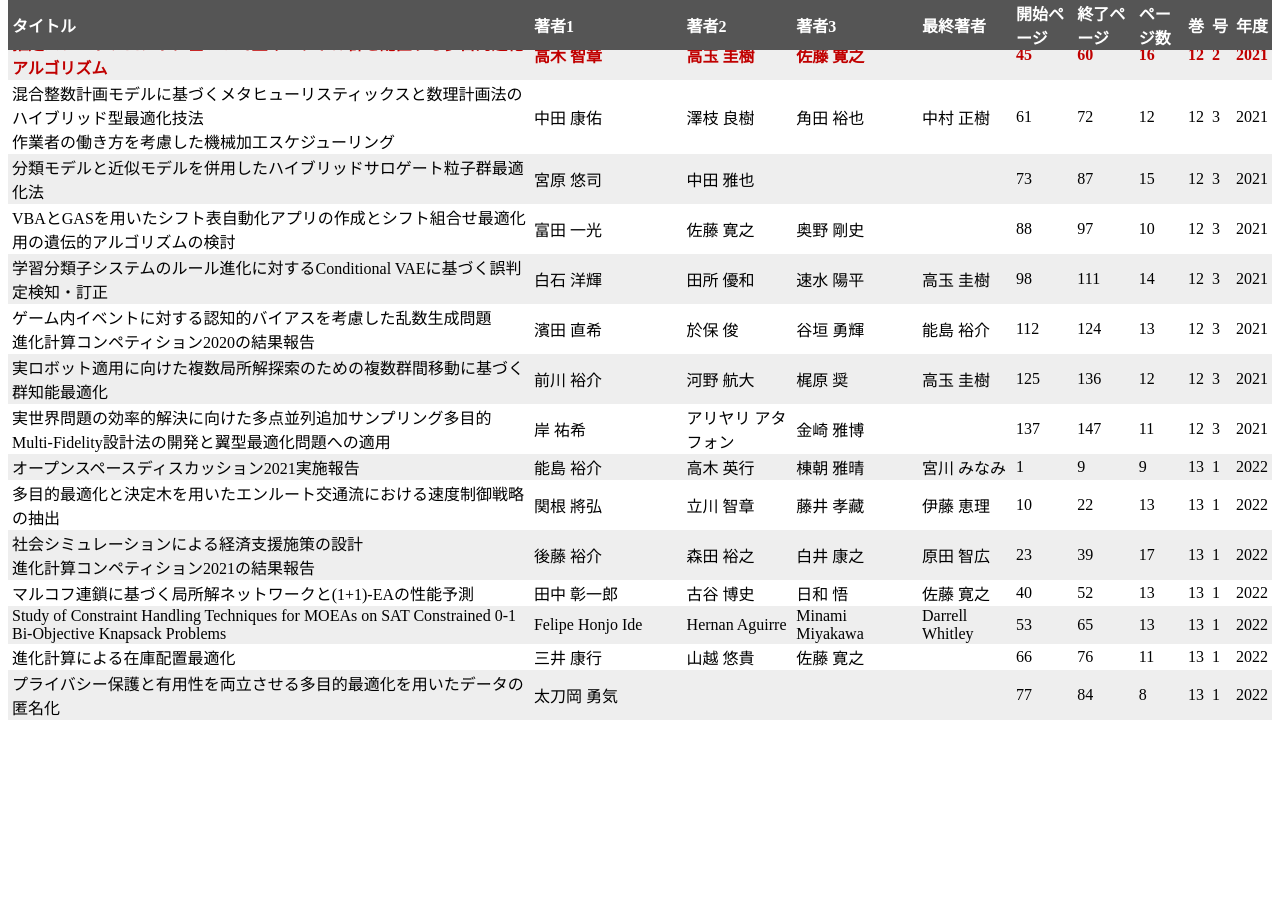
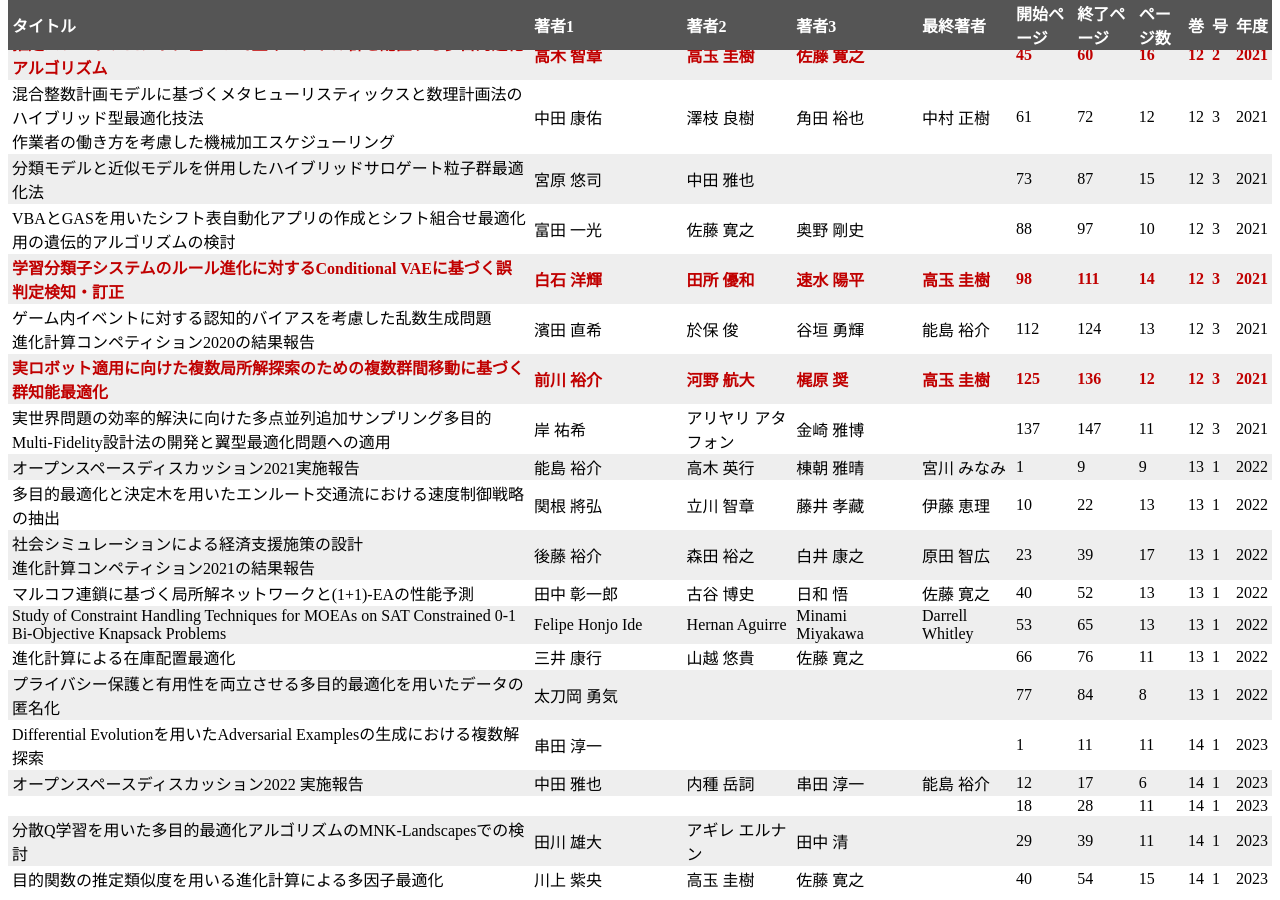
Before and after one commit to tomtkg/tomtkg.github.io, a Jekyll site: the page data/tjpnsec.html, which Jekyll copies as it is, in a window 1280 px wide and 900 px high, scrolled down 4195 px. Built offline with Jekyll 4.4.1, drawn with Linux system fonts in a browser that asks for light colours; before the commit the page ends 4923 px from its top, so only the background shows below that.

Commit message:
Update tjpnsec.html

```diff
--- a/data/tjpnsec.html
+++ b/data/tjpnsec.html
@@ -127,9 +127,9 @@
 	<tr><td>混合整数計画モデルに基づくメタヒューリスティックスと数理計画法のハイブリッド型最適化技法<br>作業者の働き方を考慮した機械加工スケジューリング</td><td>中田 康佑</td><td>澤枝 良樹</td><td>角田 裕也</td><td>中村 正樹</td><td>61</td><td>72</td><td>12</td><td>12</td><td>3</td><td>2021</td></tr>
 	<tr><td>分類モデルと近似モデルを併用したハイブリッドサロゲート粒子群最適化法</td><td>宮原 悠司</td><td>中田 雅也</td><td></td><td></td><td>73</td><td>87</td><td>15</td><td>12</td><td>3</td><td>2021</td></tr>
 	<tr><td>VBAとGASを用いたシフト表自動化アプリの作成とシフト組合せ最適化用の遺伝的アルゴリズムの検討</td><td>富田 一光</td><td>佐藤 寛之</td><td>奥野 剛史</td><td></td><td>88</td><td>97</td><td>10</td><td>12</td><td>3</td><td>2021</td></tr>
-	<tr><td>学習分類子システムのルール進化に対するConditional VAEに基づく誤判定検知・訂正</td><td>白石 洋輝</td><td>田所 優和</td><td>速水 陽平</td><td>高玉 圭樹</td><td>98</td><td>111</td><td>14</td><td>12</td><td>3</td><td>2021</td></tr>
+	<tr class="red"><td>学習分類子システムのルール進化に対するConditional VAEに基づく誤判定検知・訂正</td><td>白石 洋輝</td><td>田所 優和</td><td>速水 陽平</td><td>高玉 圭樹</td><td>98</td><td>111</td><td>14</td><td>12</td><td>3</td><td>2021</td></tr>
 	<tr><td>ゲーム内イベントに対する認知的バイアスを考慮した乱数生成問題<br>進化計算コンペティション2020の結果報告</td><td>濱田 直希</td><td>於保 俊</td><td>谷垣 勇輝</td><td>能島 裕介</td><td>112</td><td>124</td><td>13</td><td>12</td><td>3</td><td>2021</td></tr>
-	<tr><td>実ロボット適用に向けた複数局所解探索のための複数群間移動に基づく群知能最適化</td><td>前川 裕介</td><td>河野 航大</td><td>梶原 奨</td><td>高玉 圭樹</td><td>125</td><td>136</td><td>12</td><td>12</td><td>3</td><td>2021</td></tr>
+	<tr class="red"><td>実ロボット適用に向けた複数局所解探索のための複数群間移動に基づく群知能最適化</td><td>前川 裕介</td><td>河野 航大</td><td>梶原 奨</td><td>高玉 圭樹</td><td>125</td><td>136</td><td>12</td><td>12</td><td>3</td><td>2021</td></tr>
 	<tr><td>実世界問題の効率的解決に向けた多点並列追加サンプリング多目的Multi-Fidelity設計法の開発と翼型最適化問題への適用</td><td>岸 祐希</td><td>アリヤリ アタフォン</td><td>金崎 雅博</td><td></td><td>137</td><td>147</td><td>11</td><td>12</td><td>3</td><td>2021</td></tr>
 	<tr><td>オープンスペースディスカッション2021実施報告</td><td>能島 裕介</td><td>高木 英行</td><td>棟朝 雅晴</td><td>宮川 みなみ</td><td>1</td><td>9</td><td>9</td><td>13</td><td>1</td><td>2022</td></tr>
 	<tr><td>多目的最適化と決定木を用いたエンルート交通流における速度制御戦略の抽出</td><td>関根 將弘</td><td>立川 智章</td><td>藤井 孝藏</td><td>伊藤 恵理</td><td>10</td><td>22</td><td>13</td><td>13</td><td>1</td><td>2022</td></tr>
@@ -138,5 +138,10 @@
 	<tr><td>Study of Constraint Handling Techniques for MOEAs on SAT Constrained 0-1 Bi-Objective Knapsack Problems</td><td>Felipe Honjo Ide</td><td>Hernan Aguirre</td><td>Minami Miyakawa</td><td>Darrell Whitley</td><td>53</td><td>65</td><td>13</td><td>13</td><td>1</td><td>2022</td></tr>
 	<tr><td>進化計算による在庫配置最適化</td><td>三井 康行</td><td>山越 悠貴</td><td>佐藤 寛之</td><td></td><td>66</td><td>76</td><td>11</td><td>13</td><td>1</td><td>2022</td></tr>
 	<tr><td>プライバシー保護と有用性を両立させる多目的最適化を用いたデータの匿名化</td><td colspan="2">太刀岡 勇気</td><td></td><td></td><td>77</td><td>84</td><td>8</td><td>13</td><td>1</td><td>2022</td></tr>
+	<tr><td>Differential Evolutionを用いたAdversarial Examplesの生成における複数解探索</td><td>串田 淳一</td><td></td><td></td><td></td><td>1</td><td>11</td><td>11</td><td>14</td><td>1</td><td>2023</td></tr>
+	<tr><td>オープンスペースディスカッション2022 実施報告</td><td>中田 雅也</td><td>内種 岳詞</td><td>串田 淳一</td><td>能島 裕介</td><td>12</td><td>17</td><td>6</td><td>14</td><td>1</td><td>2023</td></tr>
+	<tr><td></td><td></td><td></td><td></td><td></td><td>18</td><td>28</td><td>11</td><td>14</td><td>1</td><td>2023</td></tr>
+	<tr><td>分散Q学習を用いた多目的最適化アルゴリズムのMNK-Landscapesでの検討</td><td>田川 雄大</td><td>アギレ エルナン</td><td>田中 清</td><td></td><td>29</td><td>39</td><td>11</td><td>14</td><td>1</td><td>2023</td></tr>
+	<tr><td>目的関数の推定類似度を用いる進化計算による多因子最適化</td><td>川上 紫央</td><td>高玉 圭樹</td><td>佐藤 寛之</td><td></td><td>40</td><td>54</td><td>15</td><td>14</td><td>1</td><td>2023</td></tr>
 </table>
 </body>
```
